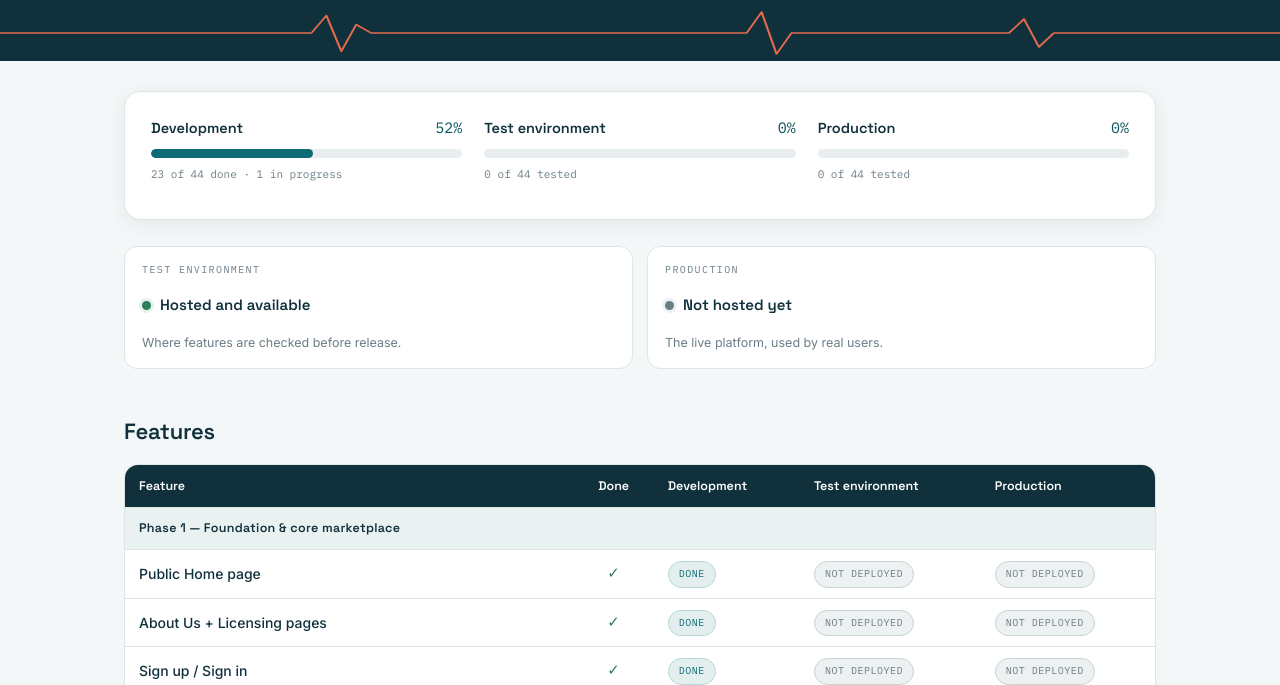
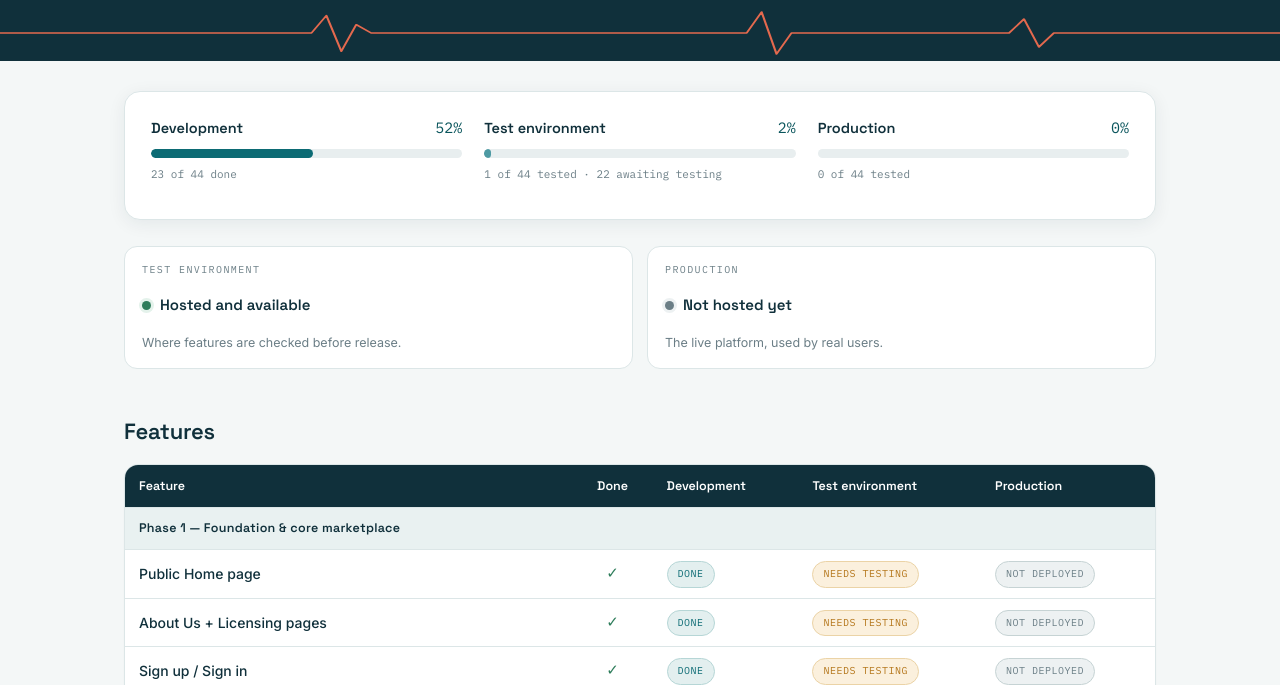
Before and after one commit to alislayman/medevent, a plain HTML site: page timeline.html in a window 1280 px wide. Shown: the part 267-952 px from the top of the page. Drawn offline with Linux system fonts and the light colour scheme.

Commit message:
Timeline: test deployed but untested, Stripe back to not started
- All 22 features that exist in dev are now deployed to the test
  environment and marked awaiting testing. Phase 3 is not deployed
  because it is not built.
- Hosting marked tested on test: the environment is up and serving,
  which is its own proof.
- Stripe returned to not started. Correction from the previous commit,
  which read 'in progress' - it is not ready at all.

Test bar reads 2% with 22 awaiting testing; development stays 52%.

```diff
--- a/timeline.html
+++ b/timeline.html
@@ -220,30 +220,30 @@ const ENVIRONMENTS = [
 
 const FEATURES = [
   { group: "Phase 1 — Foundation & core marketplace" },
-  { name: "Public Home page",                                        dev: "done" , test: "none", prod: "none" },
-  { name: "About Us + Licensing pages",                              dev: "done" , test: "none", prod: "none" },
-  { name: "Sign up / Sign in",                                       dev: "done" , test: "none", prod: "none" },
-  { name: "Email verification",                                      dev: "done" , test: "none", prod: "none" },
-  { name: "Professional profile",                                    dev: "done" , test: "none", prod: "none" },
-  { name: "Organisation profile",                                    dev: "done" , test: "none", prod: "none" },
-  { name: "Profile completion stepper & access gating",              dev: "done" , test: "none", prod: "none" },
-  { name: "Event creation + auto-generated contract",                dev: "done" , test: "none", prod: "none" },
-  { name: "Search — Organiser to Professionals",                     dev: "done" , test: "none", prod: "none" },
-  { name: "Search — Professional to Events",                         dev: "done" , test: "none", prod: "none" },
-  { name: "Subscription tiers + Stripe",                             dev: "done" , test: "none", prod: "none" },
-  { name: "Internationalisation (FR / EN)",                          dev: "done" , test: "none", prod: "none" },
-  { name: "Responsive mobile layout",                                dev: "done" , test: "none", prod: "none" },
+  { name: "Public Home page",                                        dev: "done" , test: "needs", prod: "none" },
+  { name: "About Us + Licensing pages",                              dev: "done" , test: "needs", prod: "none" },
+  { name: "Sign up / Sign in",                                       dev: "done" , test: "needs", prod: "none" },
+  { name: "Email verification",                                      dev: "done" , test: "needs", prod: "none" },
+  { name: "Professional profile",                                    dev: "done" , test: "needs", prod: "none" },
+  { name: "Organisation profile",                                    dev: "done" , test: "needs", prod: "none" },
+  { name: "Profile completion stepper & access gating",              dev: "done" , test: "needs", prod: "none" },
+  { name: "Event creation + auto-generated contract",                dev: "done" , test: "needs", prod: "none" },
+  { name: "Search — Organiser to Professionals",                     dev: "done" , test: "needs", prod: "none" },
+  { name: "Search — Professional to Events",                         dev: "done" , test: "needs", prod: "none" },
+  { name: "Subscription tiers + Stripe",                             dev: "done" , test: "needs", prod: "none" },
+  { name: "Internationalisation (FR / EN)",                          dev: "done" , test: "needs", prod: "none" },
+  { name: "Responsive mobile layout",                                dev: "done" , test: "needs", prod: "none" },
 
   { group: "Phase 2 — Trust, teams, payable services & back-office" },
-  { name: "Verification badge + one-time payment",                   dev: "done" , test: "none", prod: "none" },
-  { name: "Mobile (SMS) verification",                               dev: "done" , test: "none", prod: "none" },
-  { name: "Contract editing / replacement",                          dev: "done" , test: "none", prod: "none" },
-  { name: "Salary negotiation",                                      dev: "done" , test: "none", prod: "none" },
-  { name: "Payable services & quotations",                           dev: "done" , test: "none", prod: "none" },
-  { name: "Notifications",                                           dev: "done" , test: "none", prod: "none" },
-  { name: "Messaging",                                               dev: "done" , test: "none", prod: "none" },
-  { name: "Teams",                                                   dev: "done" , test: "none", prod: "none" },
-  { name: "Admin / back-office panel",                               dev: "done" , test: "none", prod: "none" },
+  { name: "Verification badge + one-time payment",                   dev: "done" , test: "needs", prod: "none" },
+  { name: "Mobile (SMS) verification",                               dev: "done" , test: "needs", prod: "none" },
+  { name: "Contract editing / replacement",                          dev: "done" , test: "needs", prod: "none" },
+  { name: "Salary negotiation",                                      dev: "done" , test: "needs", prod: "none" },
+  { name: "Payable services & quotations",                           dev: "done" , test: "needs", prod: "none" },
+  { name: "Notifications",                                           dev: "done" , test: "needs", prod: "none" },
+  { name: "Messaging",                                               dev: "done" , test: "needs", prod: "none" },
+  { name: "Teams",                                                   dev: "done" , test: "needs", prod: "none" },
+  { name: "Admin / back-office panel",                               dev: "done" , test: "needs", prod: "none" },
 
   { group: "Phase 3 — Mobile app, AI & growth" },
   { name: "Native mobile app",                                       dev: "ready", test: "none", prod: "none" },
@@ -265,9 +265,9 @@ const FEATURES = [
 const DEPENDENCIES = [
   { name: "Email provider",                     dev: "ready", test: "none", prod: "none" },
   { name: "SMS provider",                       dev: "ready", test: "none", prod: "none" },
-  { name: "Card payments (Stripe)",             dev: "progress", test: "none", prod: "none" },
+  { name: "Card payments (Stripe)",             dev: "ready"   , test: "none", prod: "none" },
   { name: "US SMS registration",                dev: "ready", test: "none", prod: "none" },
-  { name: "Hosting",                            dev: "done" , test: "none", prod: "none" },
+  { name: "Hosting",                            dev: "done" , test: "tested", prod: "none" },
   { name: "Domain name",                        dev: "ready", test: "none", prod: "none" },
   { name: "Document storage",                   dev: "ready", test: "none", prod: "none" },
   { name: "Anti-robot protection (reCAPTCHA)",  dev: "ready", test: "none", prod: "none" }
```
